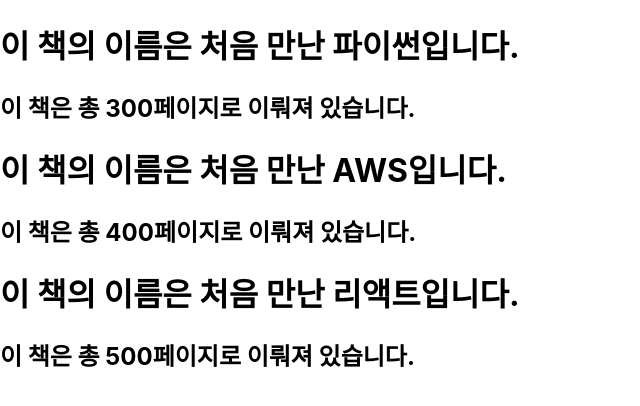
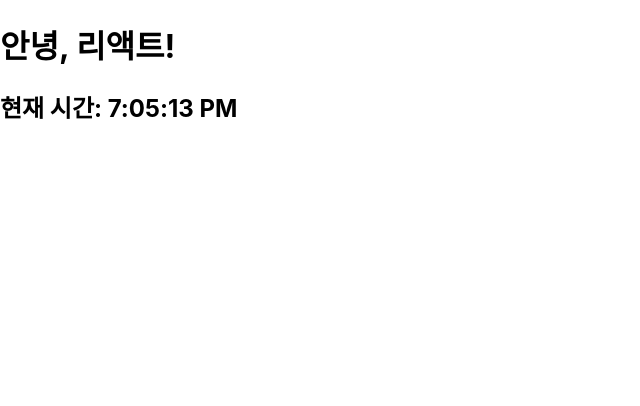
Before and after one commit to HongYeonLee/ECC-Frontend-Study, a React (Create React App) app in the folder my-app/: page / in a window 1280 px wide. Shown: the top 406 px of the page, without its empty margins (0-640 px from the left). Built offline with nearby package versions, Linux system fonts and the light colour scheme.

Commit message:
엘리먼트 렌더링 실습

```diff
--- /dev/null
+++ b/my-app/src/chapter_04/Clock.jsx
@@ -0,0 +1,12 @@
+import React from "react";
+
+function Clock(props){
+    return (
+        <div>
+            <h1>안녕, 리액트!</h1>
+            <h2>현재 시간: {new Date().toLocaleTimeString()}</h2>
+        </div>
+    );
+}
+
+export default Clock;
--- a/my-app/src/index.js
+++ b/my-app/src/index.js
@@ -5,13 +5,22 @@
 import reportWebVitals from './reportWebVitals';
 
 import Library from './chapter_03/Library';
+import Clock from './chapter_04/Clock';
 
 const root = ReactDOM.createRoot(document.getElementById('root'));
-root.render(
-  <React.StrictMode>
-    <Library />
-  </React.StrictMode>
-);
+setInterval(() => {
+  root.render(
+    <React.StrictMode>
+      <Clock />
+    </React.StrictMode>
+  );
+}, 1000);
+
+// root.render(
+//   <React.StrictMode>
+//     <Library />
+//   </React.StrictMode>
+// );
 
 // If you want to start measuring performance in your app, pass a function
 // to log results (for example: reportWebVitals(console.log))
```
